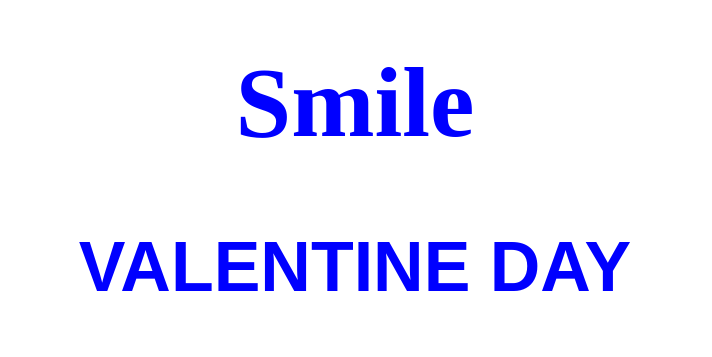
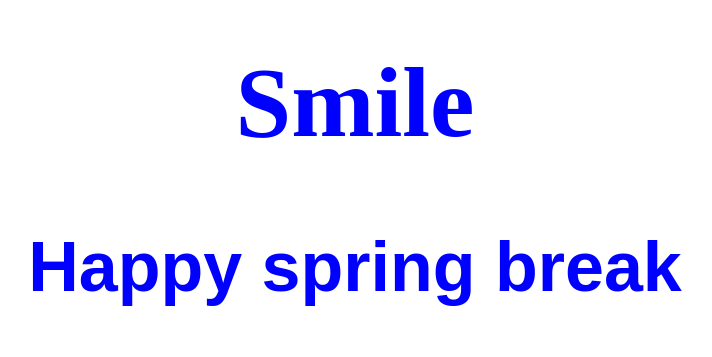
Before and after one commit to Jaygodummy/Jaygodummy, a plain HTML site: page index.html in a window 1280 px wide. Shown: the part 230-587 px from the top of the page, without its empty margins (285-997 px from the left). Drawn offline with Linux system fonts and the light colour scheme.

Commit message:
Update index.html

```diff
--- a/index.html
+++ b/index.html
@@ -26,7 +26,7 @@ margin-right: auto;}
 <img src="https://ipfs.io/ipfs/Qmf3kmxRSeioP9ifiqagjJzjVhipoJfeZ6X51V9TMNQ4Jz" width="200" height=200">
 <h1>Smile</h1>
 
-<h2>VALENTINE DAY</h2>
+<h2>Happy spring break </h2>
 <body style="background-color:#ffb3b3:">
 <img src="https://mir-s3-cdn-cf.behance.net/project_modules/max_1200/518d5591985829.5e40260db8693.gif" width="200" height="200">
 </body>
```
